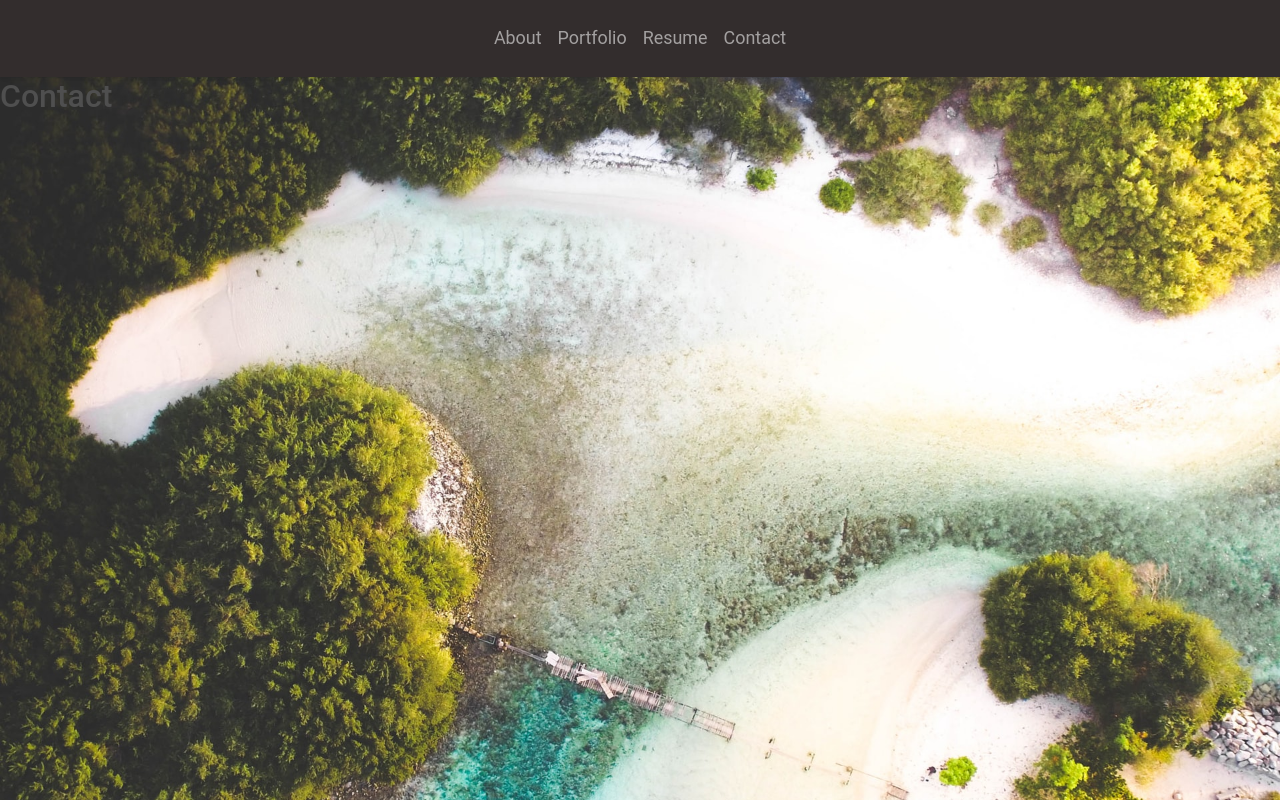
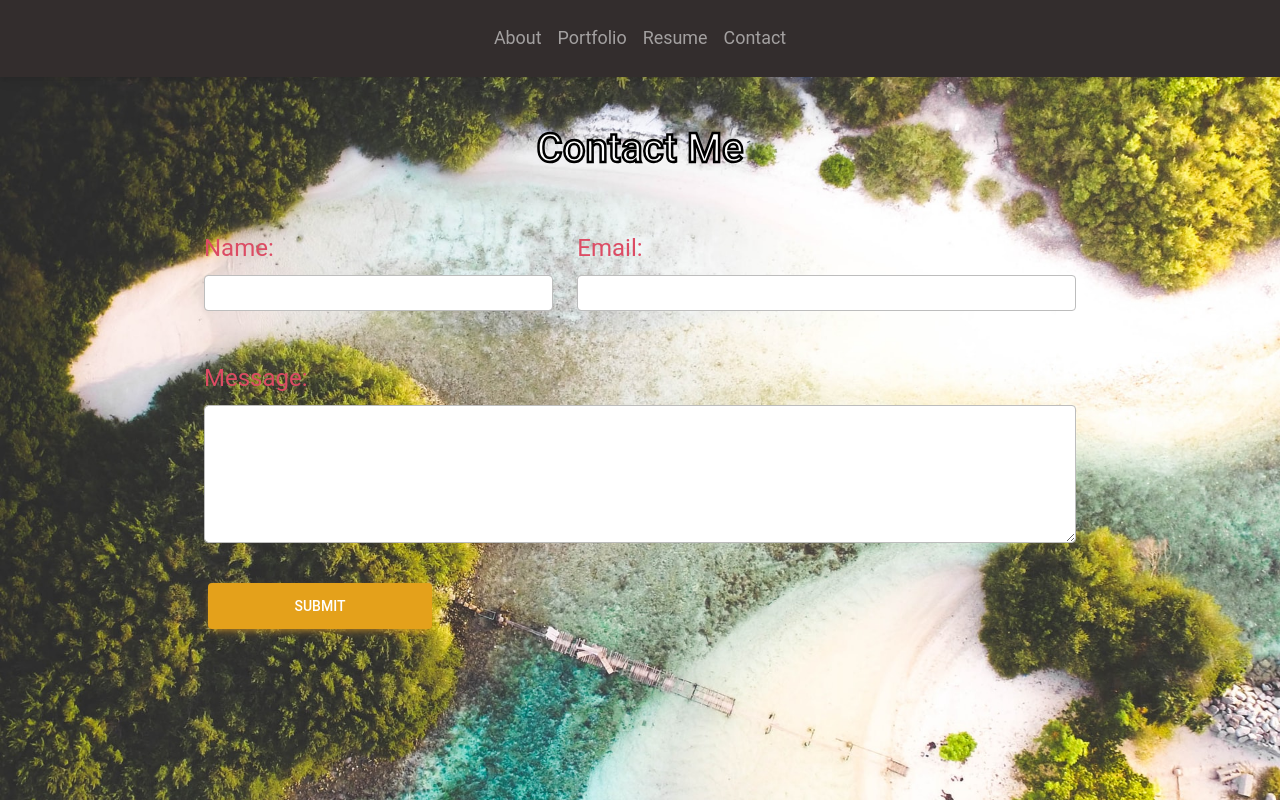
Before and after one commit to abstrack5/Portfolio-v2.0, a React (Create React App) app: page /contact in a window 1280 px wide. Shown: the top 800 px of the page. Built offline with nearby package versions, Linux system fonts and the light colour scheme.

Commit message:
added contact form

```diff
--- a/src/components/Contact/contact.css
+++ b/src/components/Contact/contact.css
@@ -7,3 +7,21 @@
     width: 100vw;
     height: 93.9vh;
   }
+
+  .btn {
+    justify-content: center;
+    align-items: center;
+    margin-left: 1rem;
+  }
+
+
+  .error-text {
+    border: 1px solid  rgba(0, 0, 0, 0.333);
+    background-color: rgba(0, 0, 0, 0.333);
+    margin-right: 47rem;
+  }
+
+  .form-name {
+    font-size: large;
+    font-weight: 800;
+  }
--- a/src/components/Contact/contact.js
+++ b/src/components/Contact/contact.js
@@ -1,8 +1,105 @@
-const Contact = () => {
-    return (
-      <section className='background'>
-        <h2>Contact</h2>
-      </section>
-    );
-  };
-  export default Contact;
+import React, { useState } from "react";
+import './contact.css'
+import Form from "react-bootstrap/Form";
+import { validateEmail } from "../../utils/helpers";
+import Button from "react-bootstrap/Button";
+
+function Contact() {
+  const [formState, setFormState] = useState({
+    name: "",
+    email: "",
+    message: "",
+  });
+  const { name, email, message } = formState;
+  const [errorMessage, setErrorMessage] = useState("");
+
+  function handleChange(e) {
+    if (e.target.name === "email") {
+      const isValid = validateEmail(e.target.value);
+
+      if (!isValid || !e.target.value.length) {
+        setErrorMessage("Please type a valid email");
+      } else {
+        setErrorMessage("");
+      }
+    } else {
+      if (!e.target.value.length) {
+        setErrorMessage(`${e.target.name} is required.`);
+      } else {
+        setErrorMessage("");
+      }
+    }
+
+    if (!errorMessage) {
+      setFormState({ ...formState, [e.target.name]: e.target.value });
+    }
+  }
+
+  function handleSubmit(e) {
+    e.preventDefault();
+  }
+
+  return (
+    <section className="background px-5 ">
+      <div className="text-center welcomeMsg pt-5">
+          <h1>Contact Me</h1>
+        </div>
+      <div className='px-5 mx-5 pt-5' >
+        <Form className="mx-5 row" id="contact-form" onSubmit={handleSubmit}>
+          <Form.Group className="mb-5 col-5">
+            <Form.Label htmlFor="name" className="text-danger fs-4 text">
+              Name:{" "}
+            </Form.Label>
+            <Form.Control
+              className="form-control"
+              type="text"
+              name="name"
+              defaultValue={name}
+              onBlur={handleChange}
+            />
+          </Form.Group>
+          <Form.Group className="mb-3 col-7">
+            <Form.Label htmlFor="email" className="text-danger fs-4 text">
+              Email:{" "}
+            </Form.Label>
+            <Form.Control
+              className="form-control"
+              type="text"
+              name="email"
+              defaultValue={email}
+              onBlur={handleChange}
+            />
+          </Form.Group>
+          <Form.Group className="mb-3">
+            <Form.Label htmlFor="message" className="text-danger fs-4 text">
+              Message:{" "}
+            </Form.Label>
+            <Form.Control
+              as="textarea"
+              className="form-control"
+              name="message"
+              rows="5"
+              defaultValue={message}
+              onBlur={handleChange}
+            ></Form.Control>
+          </Form.Group>
+          {errorMessage && (
+            <div>
+              <p className="text-warning error-text">{errorMessage}</p>
+            </div>
+          )}
+          <Button
+            type="submit"
+            className="btn col-3 my-4 mb-5"
+            variant="warning"
+            size="lg"
+          >
+            Submit
+          </Button>
+        </Form>
+      </div>
+    </section>
+  );
+}
+
+export default Contact;
--- a/src/components/Portfolio/portfolio.js
+++ b/src/components/Portfolio/portfolio.js
@@ -8,25 +8,28 @@ import project4 from "../../images/run-buddy-snap.jpeg";
 const Portfolio = () => {
   return (
     <div className="container-fluid background pt-5">
-      <div className="row pt-5 pl-5">
+      <div className="welcomeMsg text-center">
+        <h1>Portfolio</h1>
+      </div>
+      <div className="row pl-5">
         <div className=" col-6">
           <a href="https://github.com/">
-            <img src={project1} className="port-img mb-2" />
+            <img src={project1} className="port-img mb-2" alt='' />
           </a>
         </div>
         <div className="col-6">
           <a href="https://github.com/">
-            <img src={project2} className="port-img mb-2 project-two" />
+            <img src={project2} className="port-img mb-2 project-two" alt=''  />
           </a>
         </div>
         <div className="col-6">
           <a href="https://github.com/">
-            <img src={project3} className="port-img project-three" />
+            <img src={project3} className="port-img project-three" alt=''  />
           </a>
         </div>
         <div className="col-6">
           <a href="https://github.com/">
-            <img src={project4} className="port-img" />
+            <img src={project4} className="port-img" alt=''  />
           </a>
         </div> as
       </div>
--- a/src/components/Resume/resume.css
+++ b/src/components/Resume/resume.css
@@ -4,6 +4,6 @@
     background-repeat: no-repeat;
     background-size: cover;
     /* background-attachment:fixed; */
-    width: 100vw;
-    height: 93.9vh;
+    /* width: 100vw;
+    height: 93.9vh; */
   }
--- a/src/components/Resume/resume.js
+++ b/src/components/Resume/resume.js
@@ -1,7 +1,9 @@
 const Resume = () => {
     return (
       <section className='background'>
-        <h2>Resume</h2>
+        <div className='welcomeMsg text-center pt-5'>
+        <h1>Resume</h1>
+        </div>
       </section>
     );
   };
--- /dev/null
+++ b/src/utils/helpers.js
@@ -0,0 +1,5 @@
+export function validateEmail(email) {
+  var re =
+    /^(([^<>()[\]\\.,;:\s@"]+(\.[^<>()[\]\\.,;:\s@"]+)*)|(".+"))@((\[[0-9]{1,3}\.[0-9]{1,3}\.[0-9]{1,3}\.[0-9]{1,3}\])|(([a-zA-Z\-0-9]+\.)+[a-zA-Z]{2,}))$/;
+  return re.test(String(email).toLowerCase());
+}
```
